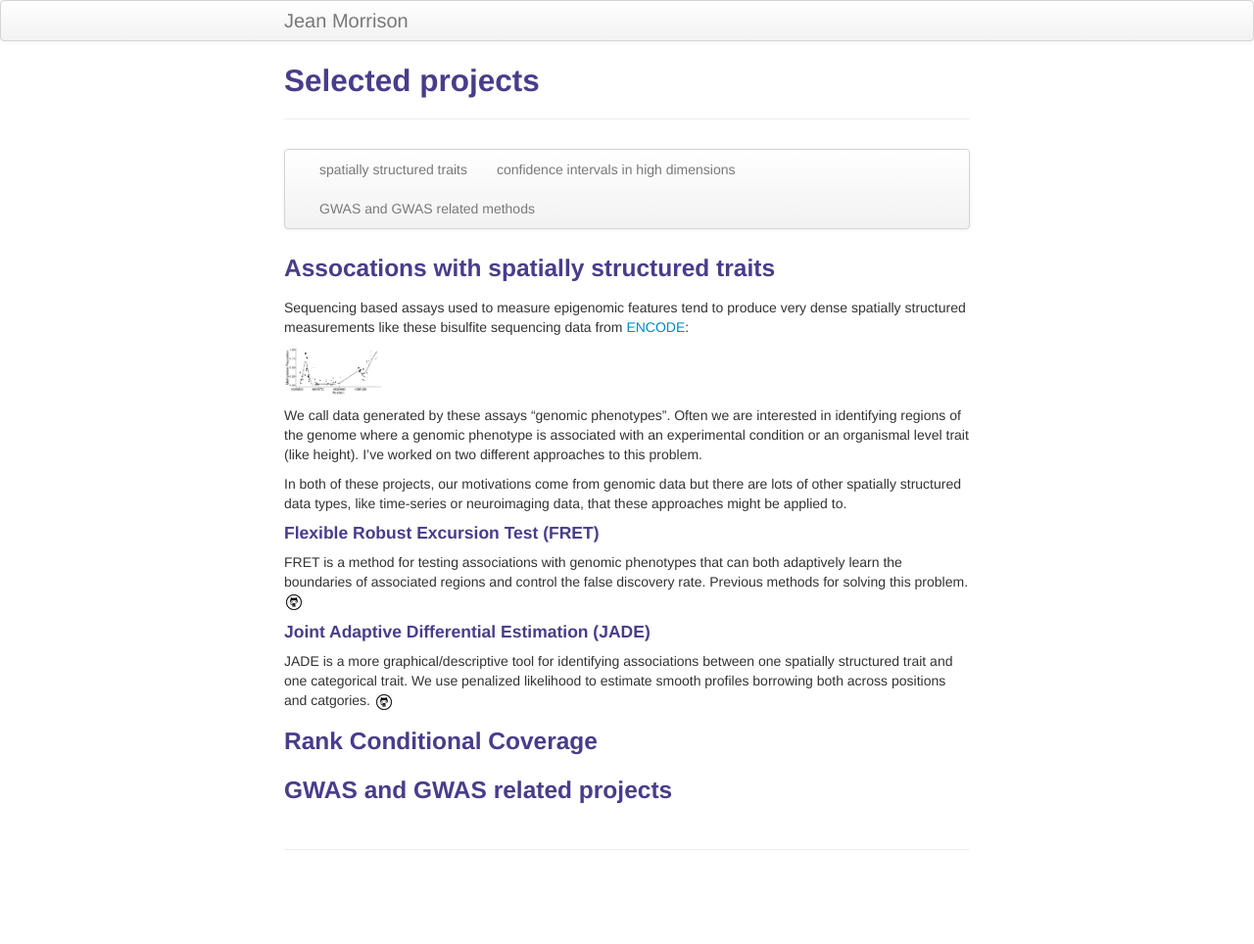
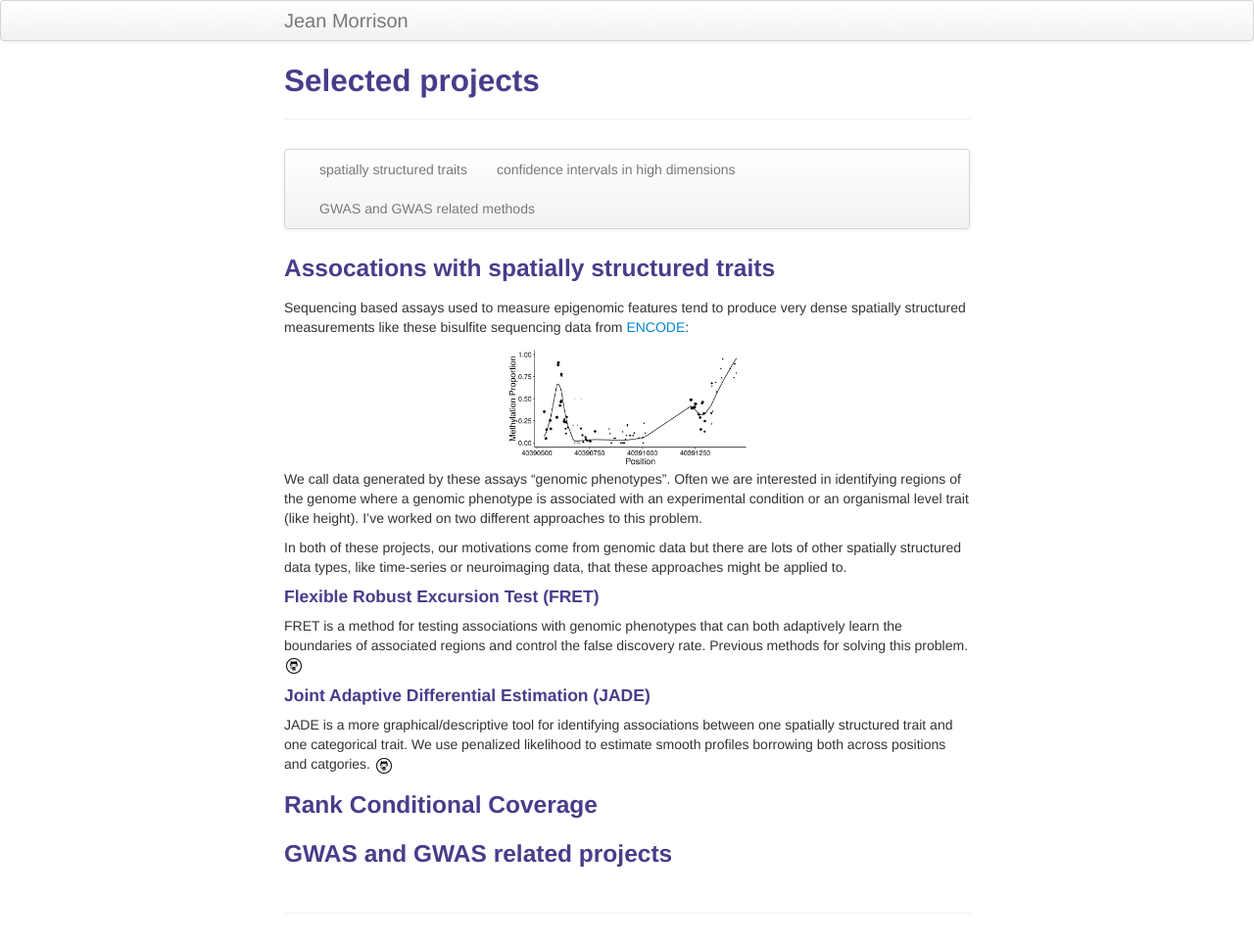
Before and after one commit to jean997/jean997.github.io, a Jekyll site: the page built from pages/projects.md, in a window 1280 px wide. Shown: the whole page at 98% size. Built offline with Jekyll 4.4.1, drawn with Linux system fonts in a browser that asks for light colours; before the commit the page ends 900 px from its top, so only the background shows below that.

Commit message:
resize and center

```diff
--- a/pages/projects.md
+++ b/pages/projects.md
@@ -18,8 +18,8 @@
 
 Sequencing based assays used to measure epigenomic features tend to produce very dense spatially structured measurements like these bisulfite sequencing data from [ENCODE](https://www.encodeproject.org/):
 
-<img src="pics/meth_dat_example.png" width="100" alt="bisulfite sequencing data in a small region of chromosome 22"/>
-
+<center><img src="pics/meth_dat_example.png" width="250" alt="bisulfite sequencing data in a small region of chromosome 22"/>
+</center>
 
 We call data generated by these assays "genomic phenotypes".
 Often we are interested in identifying regions of the genome where a genomic phenotype is associated with an experimental condition or an organismal level trait (like height). I've worked on two different approaches to this problem.
```
